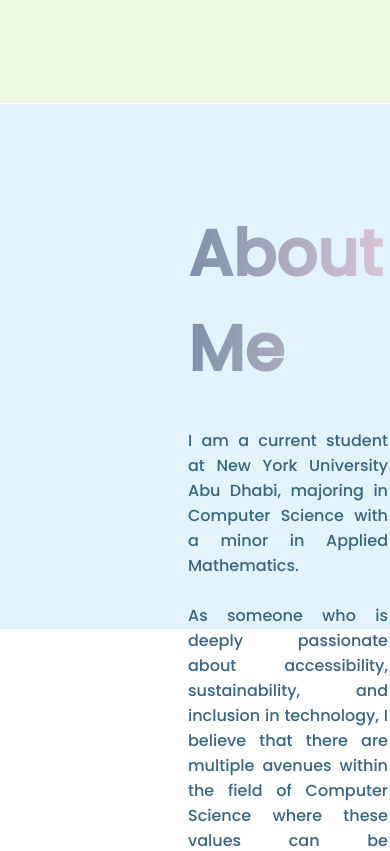
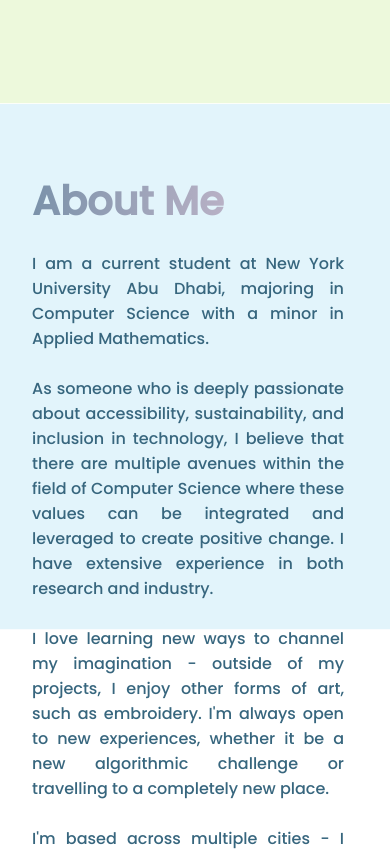
Before and after one commit to arshiya-k/arshiya-k.github.io, a Next.js app: page / in a window 390 px wide. Shown: the part 740-1591 px from the top of the page. Built offline with nearby package versions, Linux system fonts and the light colour scheme.

Commit message:
make about responsiveness

```diff
--- a/src/styles/index.css
+++ b/src/styles/index.css
@@ -99,6 +99,36 @@ h1 {
   color: #37667E;
 
 }
+
+@media screen and (max-width: 768px) {
+  .about-me {
+    position: static;
+    transform: none;
+    margin-top: 40px;
+  }
+
+  .about-me h1 {
+    font-size: 3em;
+  }
+
+  .about-me-text {
+    font-size: 1.2em;
+  }
+}
+
+@media screen and (max-width: 480px) {
+  .about-me h1 {
+    font-size: 2.5em;
+  }
+
+  .about-me-text {
+    font-size: 1em;
+  }
+}
+
+
+
+
 
 .content h1 {
     margin-bottom: 0.5em;
```
